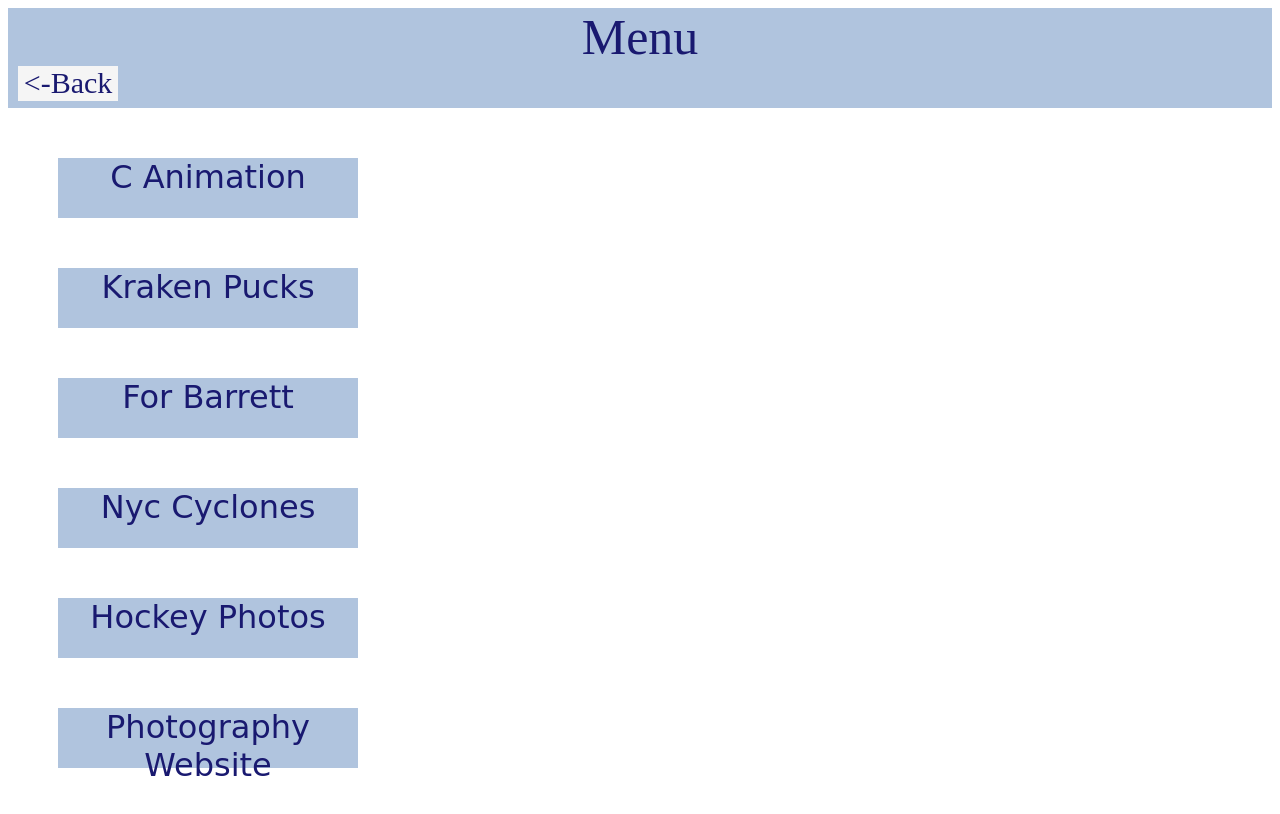
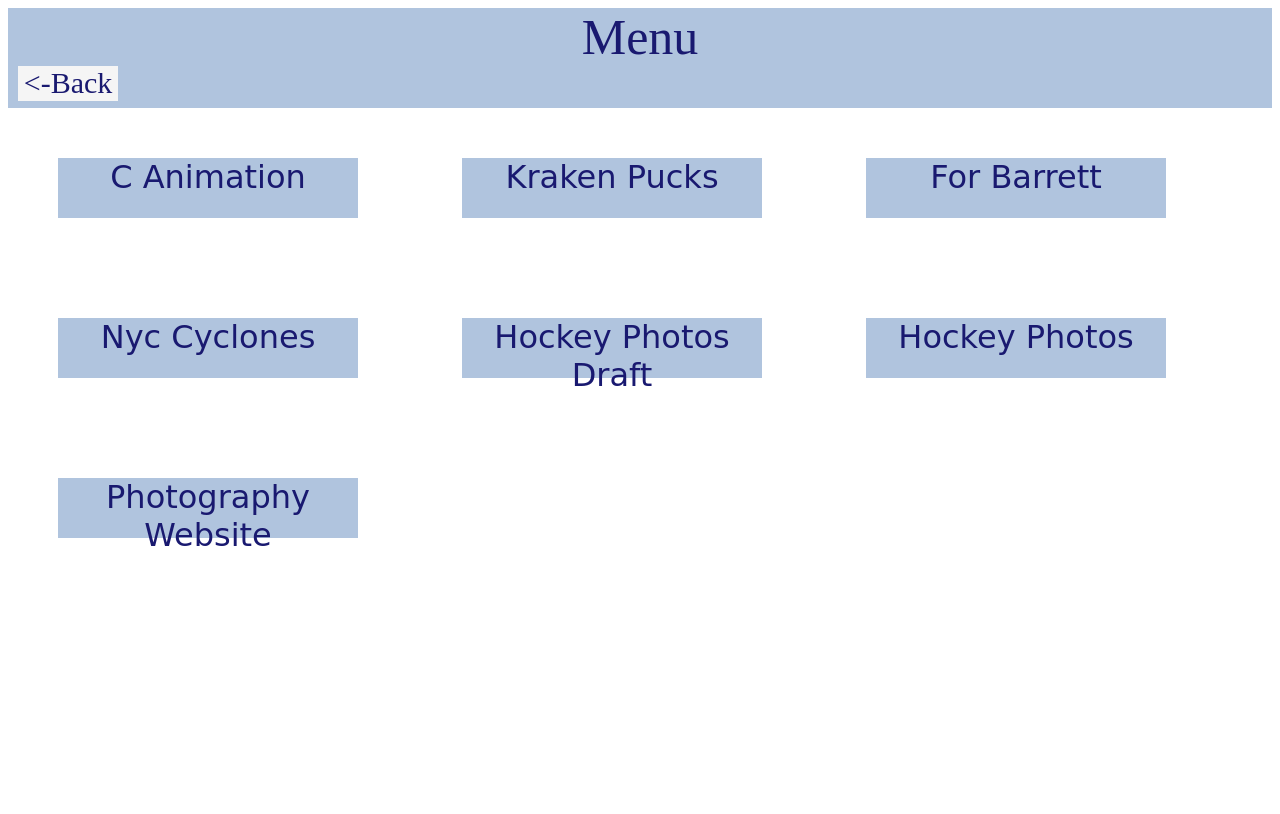
Before and after one commit to c25jk1/c25jk1.github.io, a plain HTML site: page projects.html in a window 1280 px wide. Drawn offline with Linux system fonts and the light colour scheme.

Commit message:
adding projects

```diff
--- a/projects.html
+++ b/projects.html
@@ -42,6 +42,7 @@
 		text-align: center;
 		font-family: cursive;
 		transition: 1.5s;
+		display: inline-grid;
 
 
 	}
@@ -50,6 +51,7 @@
 		background-color: midnightblue;
 		color: whitesmoke;
 		transition: 1.5s;
+
 
 
 	</style>
@@ -78,9 +80,12 @@
 			<div class="button">Nyc Cyclones</div>
 		</a>
 	<a href="hockeyphotography.html">
+			<div class="button">Hockey Photos Draft</div>
+		</a>
+	<a href="https://jkphotography.github.io/">
 			<div class="button">Hockey Photos</div>
 		</a>
-		<a href="https://jkphotography.github.io/">
+	<a href="https://josiekim.smugmug.com/">
 			<div class="button">Photography Website</div>
 		</a>
 
```
